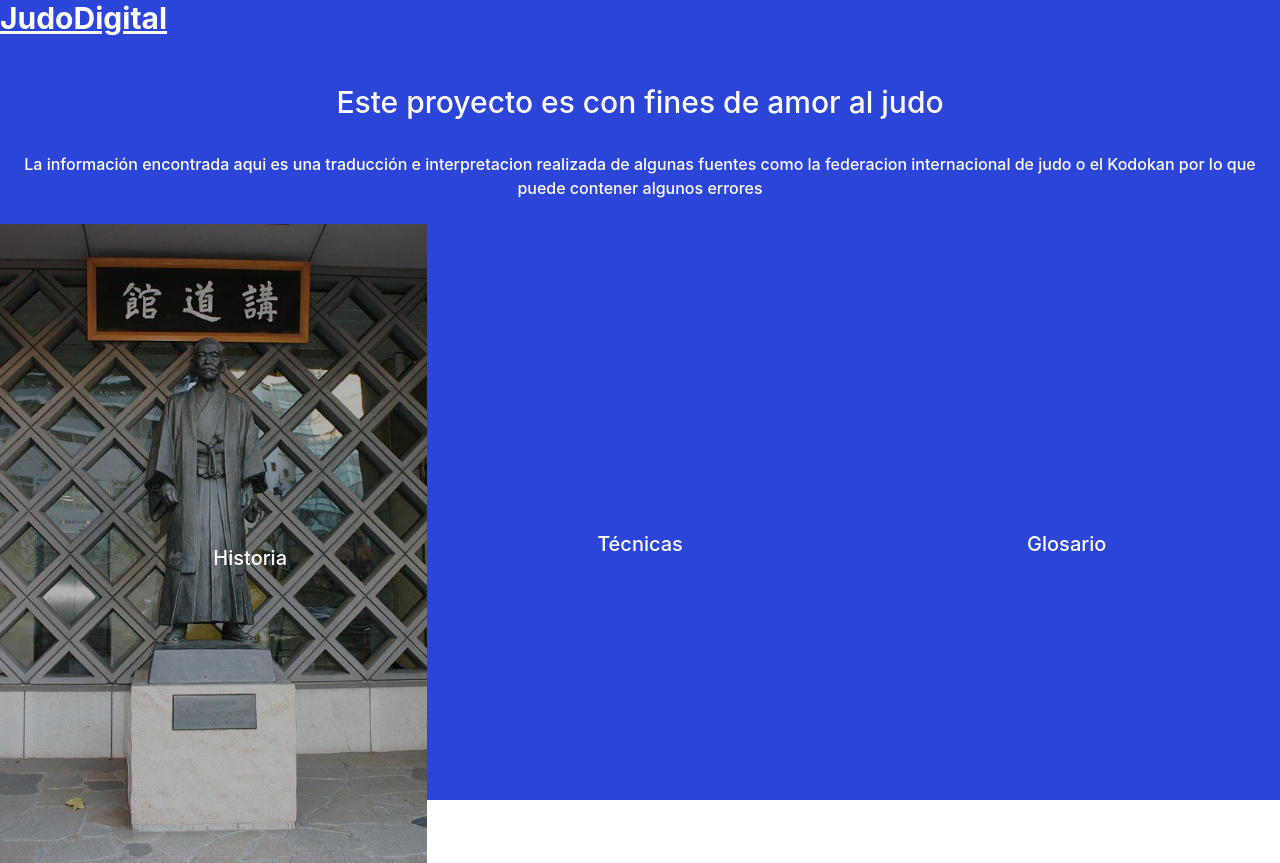
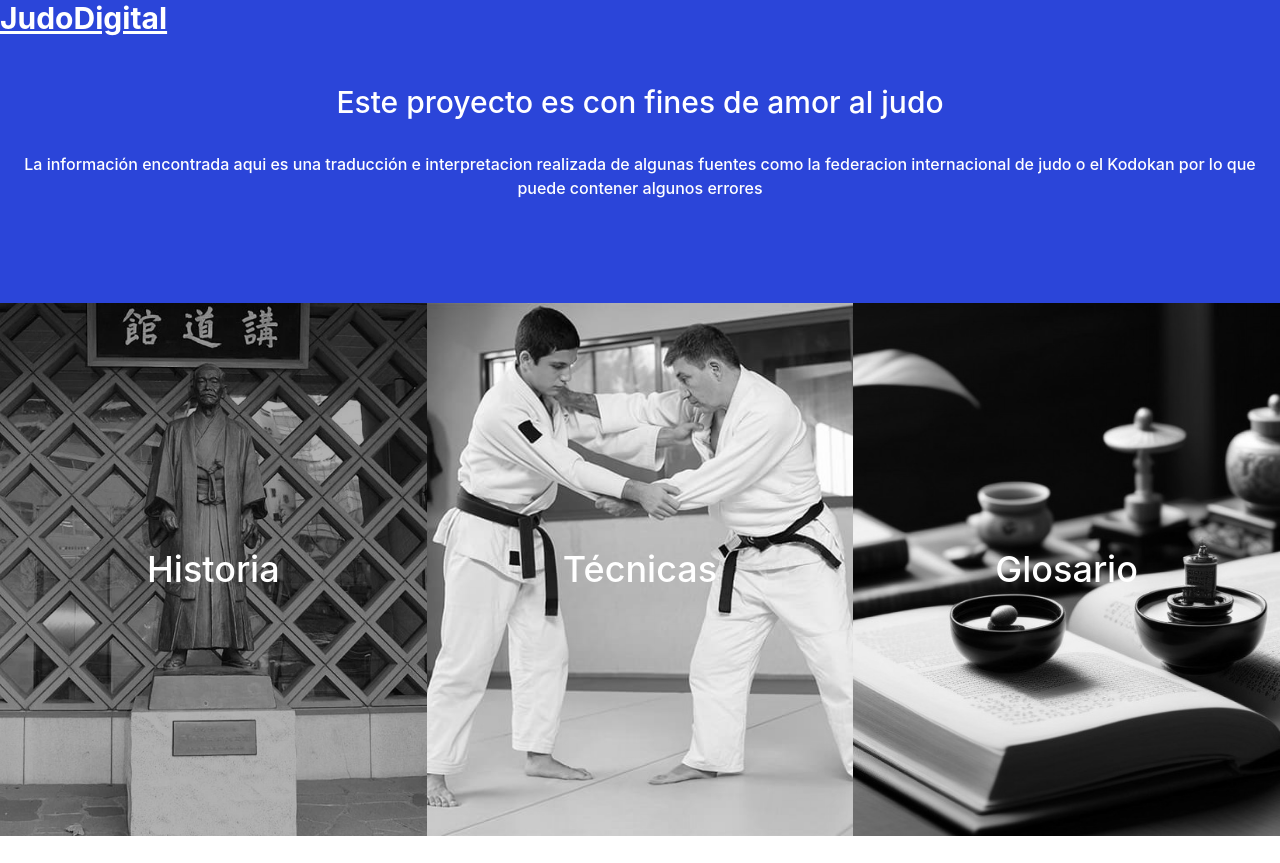
Before and after one commit to JoelTrinidad/judoweb, a React (Vite) app: page / in a window 1280 px wide. After the commit the page ends 836 px from the top, so only its background shows below. Built offline with nearby package versions, Linux system fonts and the light colour scheme.

Commit message:
home design

```diff
--- a/src/App.tsx
+++ b/src/App.tsx
@@ -1,13 +1,16 @@
 import jigoroStatute from './assets/img/jigoro-kano-statue.png';
+import tecnicasBackgroud from './assets/img/tecnicas-background.jpg';
+import glosarioBackgroud from './assets/img/glosario-background.jpg';
+
 function App() {
   return (
-    <div className="h-screen bg-blue-judo text-white">
+    <div className="bg-blue-judo text-white">
       <div>
         <a href="/">
           <h1 className="text-3xl font-bold underline">JudoDigital</h1>
         </a>
       </div>
-      <div>
+      <div className="h-screen">
         <div className="h-2/6 text-center py-6 font-medium">
           <p className="text-3xl pt-6 pb-8">Este proyecto es con fines de amor al judo</p>
           <p>
@@ -17,20 +20,45 @@ function App() {
           </p>
         </div>
         <div className="h-4/6">
-          <ul className="grid grid-cols-3 w-screen text-xl font-bold">
-            <li className="flex min-h-60 justify-center items-center">
-              <a href="#">
-                <div className=" relative">
-                  <img className="w-full h-full" src={jigoroStatute} alt="" />
-                  <span className="absolute z-10 left-1/2 top-1/2">Historia</span>
-                </div>
+          <ul className="grid grid-cols-3 w-screen h-full text-4xl font-bold">
+            <li className="h-full overflow-x-hidden">
+              <a
+                style={{
+                  backgroundImage: `url(${jigoroStatute})`,
+                  backgroundPosition: 'center center',
+                  backgroundRepeat: 'no-repeat',
+                  backgroundSize: 'cover',
+                }}
+                className="grid place-content-center h-full min-h-60 transition-all ease-in-out duration-300 grayscale hover:grayscale-0 hover:scale-105"
+                href="#">
+                Historia
               </a>
             </li>
-            <li className="flex min-h-60 justify-center items-center">
-              <a href="#">Técnicas</a>
+            <li className="h-full overflow-x-hidden">
+              <a
+                style={{
+                  backgroundImage: `url(${tecnicasBackgroud})`,
+                  backgroundPosition: 'center center',
+                  backgroundRepeat: 'no-repeat',
+                  backgroundSize: 'cover',
+                }}
+                className="grid place-content-center h-full min-h-60 transition-all ease-in-out duration-300 grayscale hover:grayscale-0 hover:scale-105"
+                href="#">
+                Técnicas
+              </a>
             </li>
-            <li className="flex min-h-60 justify-center items-center">
-              <a href="#">Glosario</a>
+            <li className="h-full overflow-x-hidden">
+              <a
+                style={{
+                  backgroundImage: `url(${glosarioBackgroud})`,
+                  backgroundPosition: 'center center',
+                  backgroundRepeat: 'no-repeat',
+                  backgroundSize: 'cover',
+                }}
+                className="grid place-content-center h-full min-h-60 transition-all ease-in-out duration-300 grayscale hover:grayscale-0 hover:scale-105"
+                href="#">
+                Glosario
+              </a>
             </li>
           </ul>
         </div>
```
Also changed, not shown: src/assets/img/glosario-background.jpg (added), src/assets/img/tecnicas-background.jpg (added).
